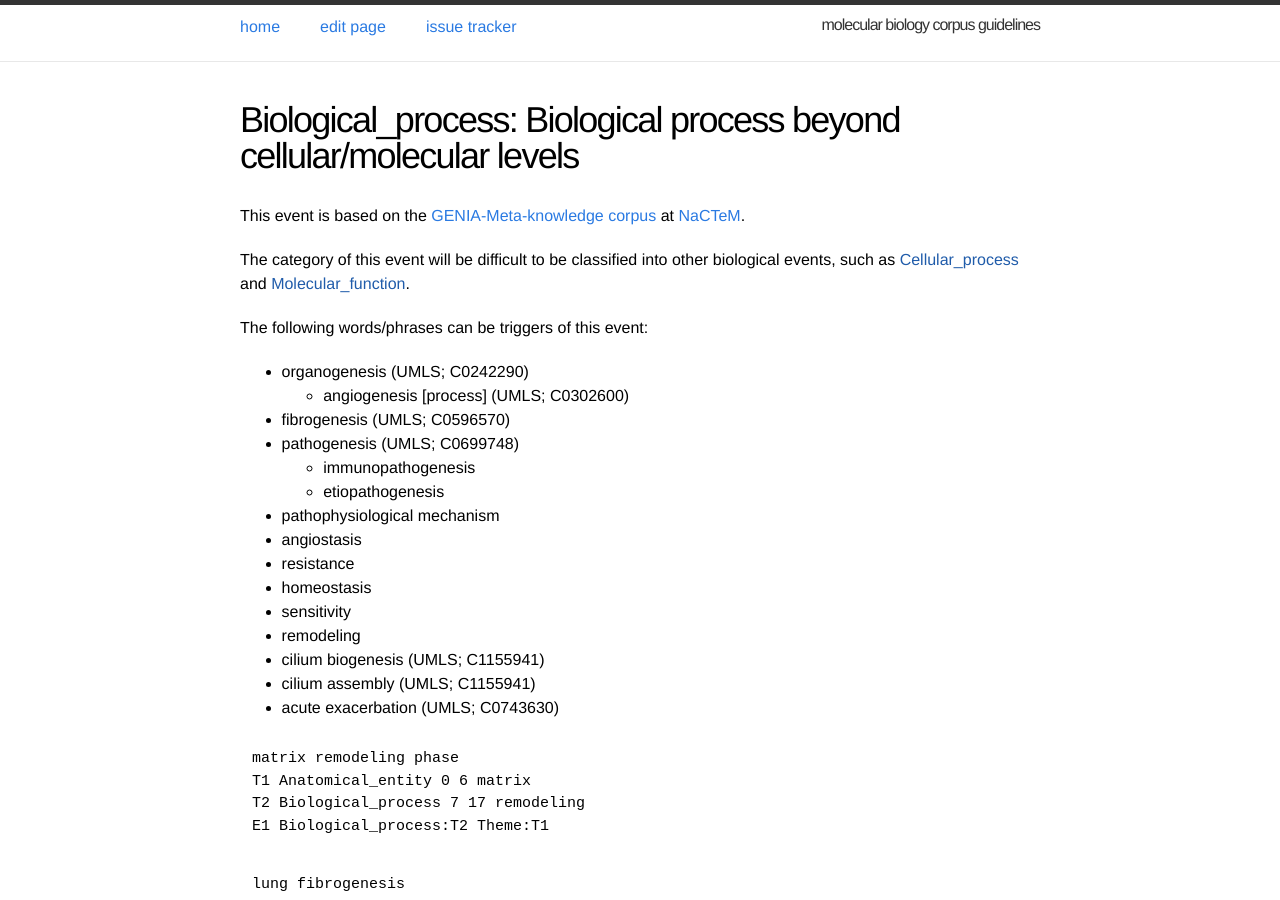
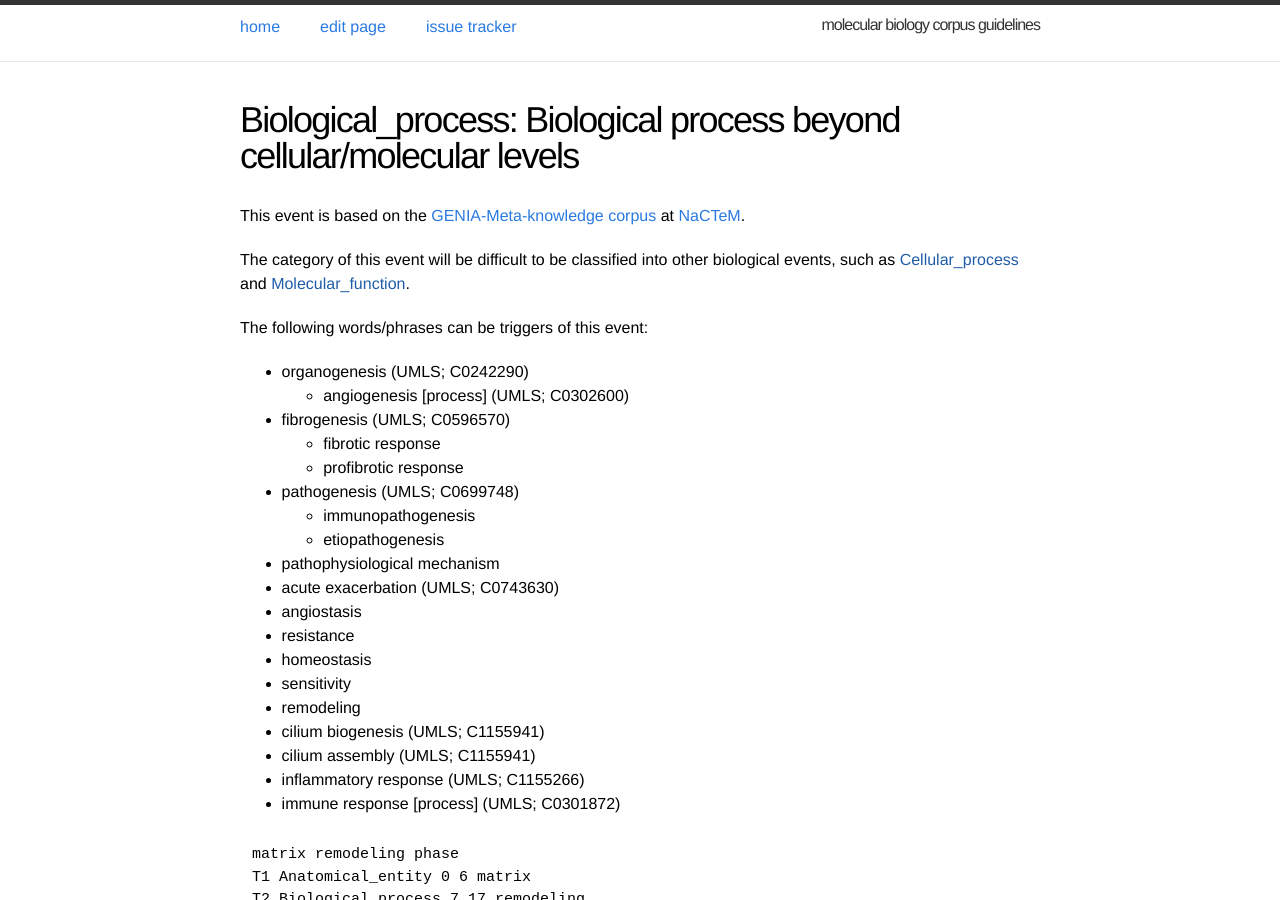
Before and after one commit to ezcatdb/molbiol_lung_corpus-guidelines, a Jekyll site: the page built from _event/Biological_process.md, in a window 1280 px wide and 900 px high. Built offline with Jekyll 4.4.1, drawn with Linux system fonts in a browser that asks for light colours.

Commit message:
additional triggers with UMLS IDs included in _event/Biological_process.md

```diff
--- a/_event/Biological_process.md
+++ b/_event/Biological_process.md
@@ -15,10 +15,13 @@ The following words/phrases can be triggers of this event:
 - organogenesis (UMLS; C0242290)
   - angiogenesis [process] (UMLS; C0302600)
 - fibrogenesis (UMLS; C0596570)
+  - fibrotic response
+  - profibrotic response
 - pathogenesis (UMLS; C0699748)
   - immunopathogenesis
   - etiopathogenesis
 - pathophysiological mechanism
+- acute exacerbation (UMLS; C0743630)
 - angiostasis
 - resistance
 - homeostasis
@@ -26,7 +29,8 @@ The following words/phrases can be triggers of this event:
 - remodeling
 - cilium biogenesis (UMLS; C1155941)
 - cilium assembly (UMLS; C1155941)
-- acute exacerbation (UMLS; C0743630)
+- inflammatory response (UMLS; C1155266)
+- immune response [process] (UMLS; C0301872)
 
 ~~~ ann
 matrix remodeling phase
```
